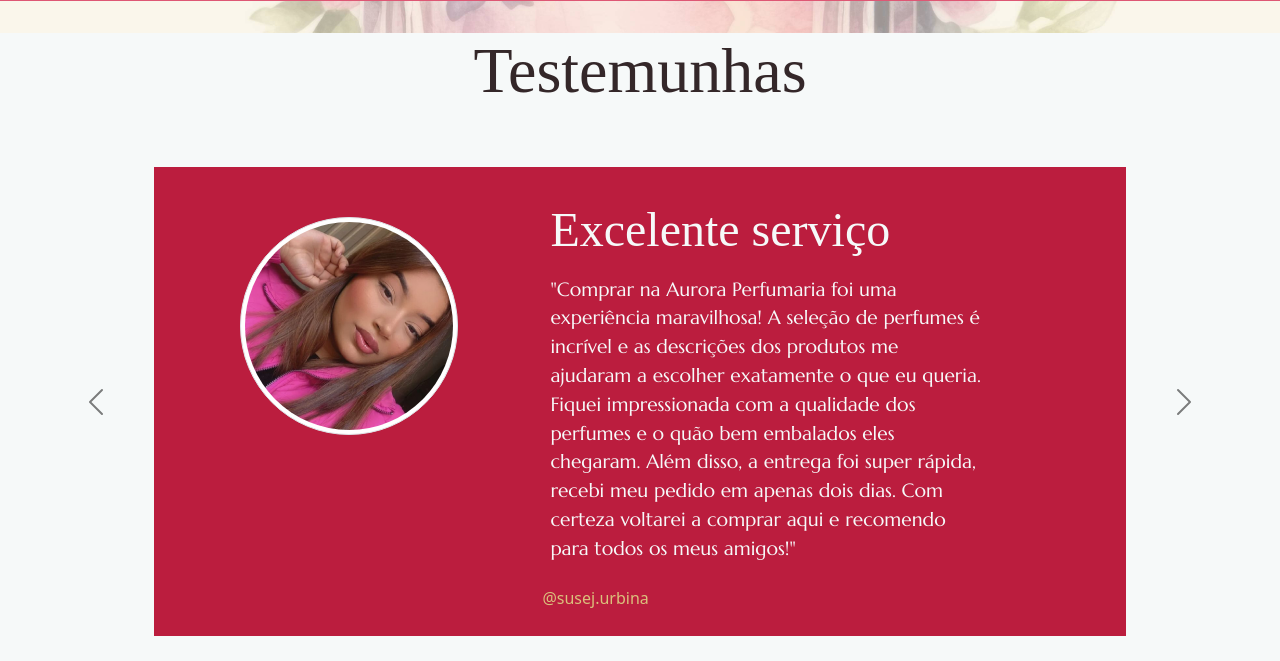
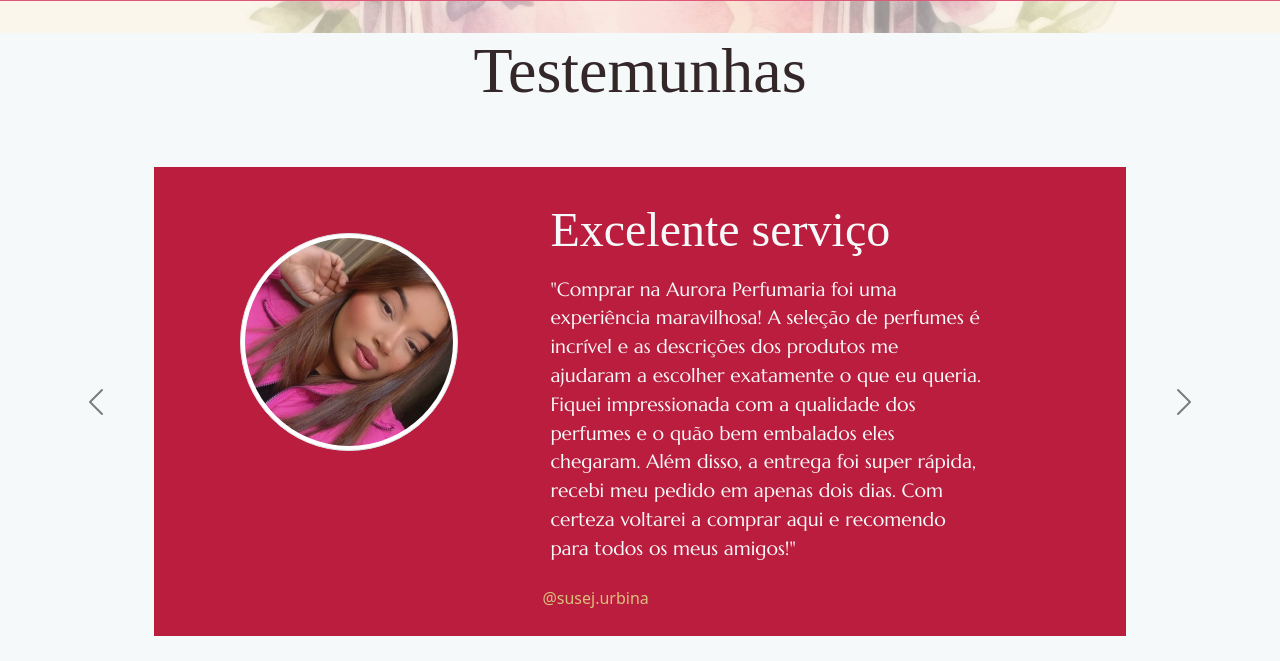
Before and after one commit to sabuat/site, a Flask app: page / in a window 1280 px wide. Shown: the part 767-1428 px from the top of the page. Run offline with Flask 3, Linux system fonts and the light colour scheme; some web fonts are replaced.

Commit message:
updates "Testemunhas" img styles and card styles

```diff
--- a/aurora/static/css/index.css
+++ b/aurora/static/css/index.css
@@ -82,6 +82,7 @@
     background-color: var(--primario-flush);
     margin: 2vw 12vw;
     padding: 2vw;
+    min-height: 30vw;
 }
 
 .tit-box {
--- a/aurora/templates/index.html
+++ b/aurora/templates/index.html
@@ -39,7 +39,7 @@
         <div class="carousel-item active" data-bs-interval="5000">
           <div id='card-test' class="d-flex position-relative">
             <div class="row">
-              <div class="col-4 m-4 text-center">
+              <div class="col-4 m-4 pt-3 text-center">
                 <img src="../static/images/michi.png"
                   class="prof-img img-thumbnail w-75" alt="...">
               </div>
@@ -56,7 +56,7 @@
         <div class="carousel-item" data-bs-interval="5000">
           <div id='card-test' class="d-flex position-relative">
             <div class="row">
-              <div class="col-4 m-4 text-center">
+              <div class="col-4 m-4 pt-3 text-center">
                 <img src="../static/images/ada.png"
                   class="prof-img img-thumbnail w-75" alt="...">
               </div>
@@ -73,7 +73,7 @@
         <div class="carousel-item" data-bs-interval="5000">
           <div id='card-test' class="d-flex position-relative">
             <div class="row">
-              <div class="col-4 m-4 text-center">
+              <div class="col-4 m-4 pt-3 text-center">
                 <img src="../static/images/astrid.png"
                   class="prof-img img-thumbnail w-75" alt="...">
               </div>
```
